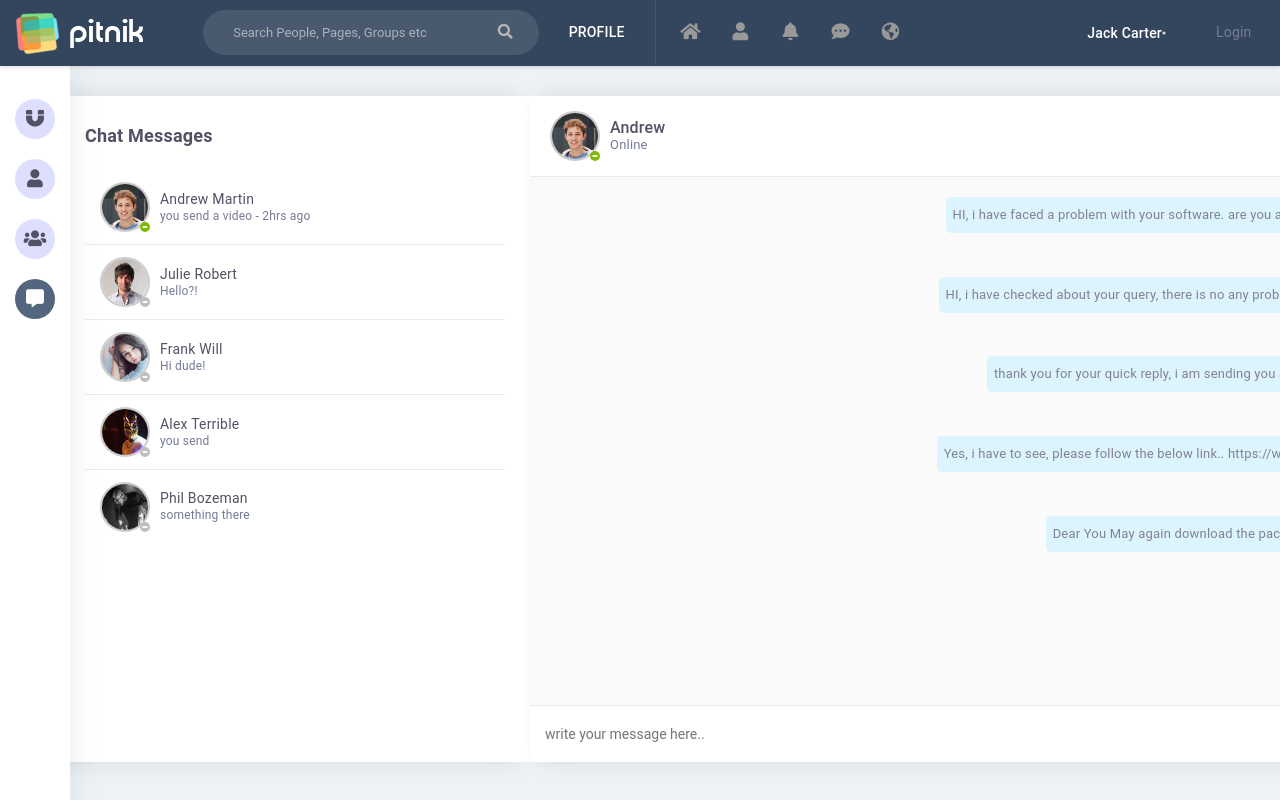
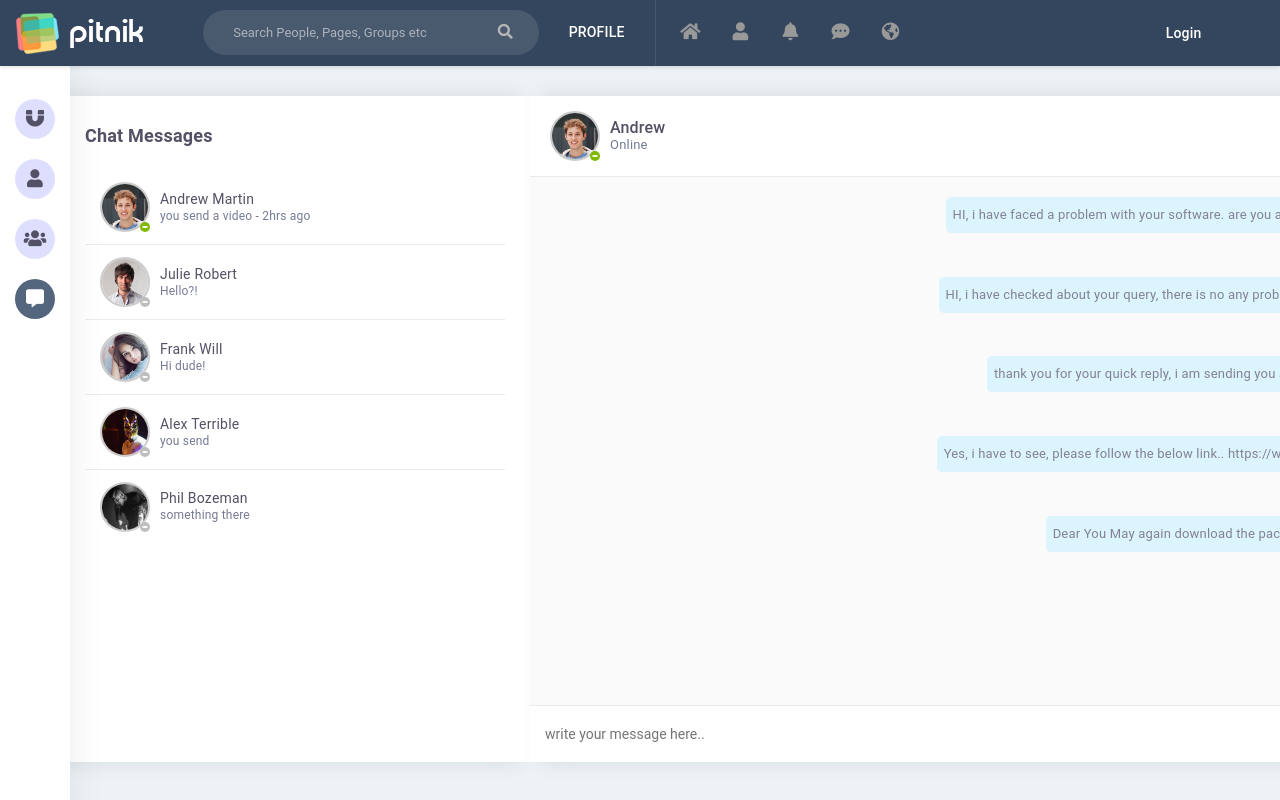
Before and after one commit to LoranDeMarcus/react-learn, a React (Create React App) app in the folder my-app/: page /messages in a window 1280 px wide. Shown: the top 800 px of the page. Built offline with nearby package versions, Linux system fonts and the light colour scheme; no server answers.

Commit message:
made login

```diff
--- a/my-app/src/components/Header/Header.jsx
+++ b/my-app/src/components/Header/Header.jsx
@@ -1,10 +1,9 @@
 import React from 'react';
 import logo from './logo.png';
-// import avatar from './avatar.jpg';
 import styles from './Header.module.css';
 import { NavLink } from 'react-router-dom';
 
-const Header = () => {
+const Header = (props) => {
     return (
         <header className={ styles.block }>
             <div className={ styles.logo }>
@@ -52,11 +51,12 @@ const Header = () => {
                     </li>
                 </ul>
                 <div className={ styles.panel }>
-                    <h5 className={ styles.panel__title }>Jack Carter</h5>
-                    <img className={ styles.panel__img } src='' alt="" /> {/*TODO: тут вставить аватар*/ }
+                    <h5 className={ styles.panel__title }>
+                        { props.isAuth ? props.login : <NavLink to={ '/login' }>Login</NavLink> }
+                    </h5>
                 </div>
                 <div className={ styles.login }>
-                    <NavLink to={'/login'}>Login</NavLink>
+
                 </div>
             </div>
         </header>
--- a/my-app/src/components/Header/HeaderContainer.jsx
+++ b/my-app/src/components/Header/HeaderContainer.jsx
@@ -10,7 +10,7 @@ class HeaderContainer extends React.Component {
             withCredentials: true
         }).then(response => {
             if (response.data.resultCode === 0) {
-
+                this.props.setAuthUserData(response.data.data)
             }
         });
     }
@@ -20,6 +20,9 @@ class HeaderContainer extends React.Component {
     }
 }
 
-const mapStateToProps = (state) => ({});
+const mapStateToProps = (state) => ({
+    isAuth: state.auth.isAuth,
+    login: state.auth.login
+});
 
 export default connect(mapStateToProps, { setAuthUserData })(HeaderContainer);
--- a/my-app/src/index.js
+++ b/my-app/src/index.js
@@ -16,8 +16,6 @@ ReactDOM.render(
     document.getElementById('root')
 );
 
-window.state = store.getState();
-
 
 // If you want to start measuring performance in your app, pass a function
 // to log results (for example: reportWebVitals(console.log))
--- a/my-app/src/redux/auth-reducer.js
+++ b/my-app/src/redux/auth-reducer.js
@@ -4,7 +4,8 @@ const initialState = {
     id: null,
     email: null,
     login: null,
-    isFetching: false
+    isFetching: false,
+    isAuth: false
 }
 
 export const authReducer = (state = initialState, action) => {
@@ -12,7 +13,8 @@ export const authReducer = (state = initialState, action) => {
         case SET_USER_DATA: {
             return {
                 ...state,
-                ...action.data
+                ...action.data,
+                isAuth: true
             };
         }
         default:
--- a/my-app/src/redux/redux-store.js
+++ b/my-app/src/redux/redux-store.js
@@ -14,5 +14,6 @@ const reducers = combineReducers({
 const store = createStore(reducers);
 
 window.store = store;
+window.state = store.getState();
 
 export default store;
```
Also changed, not shown: 1 other file (tests, documents, lock files or other folders).
